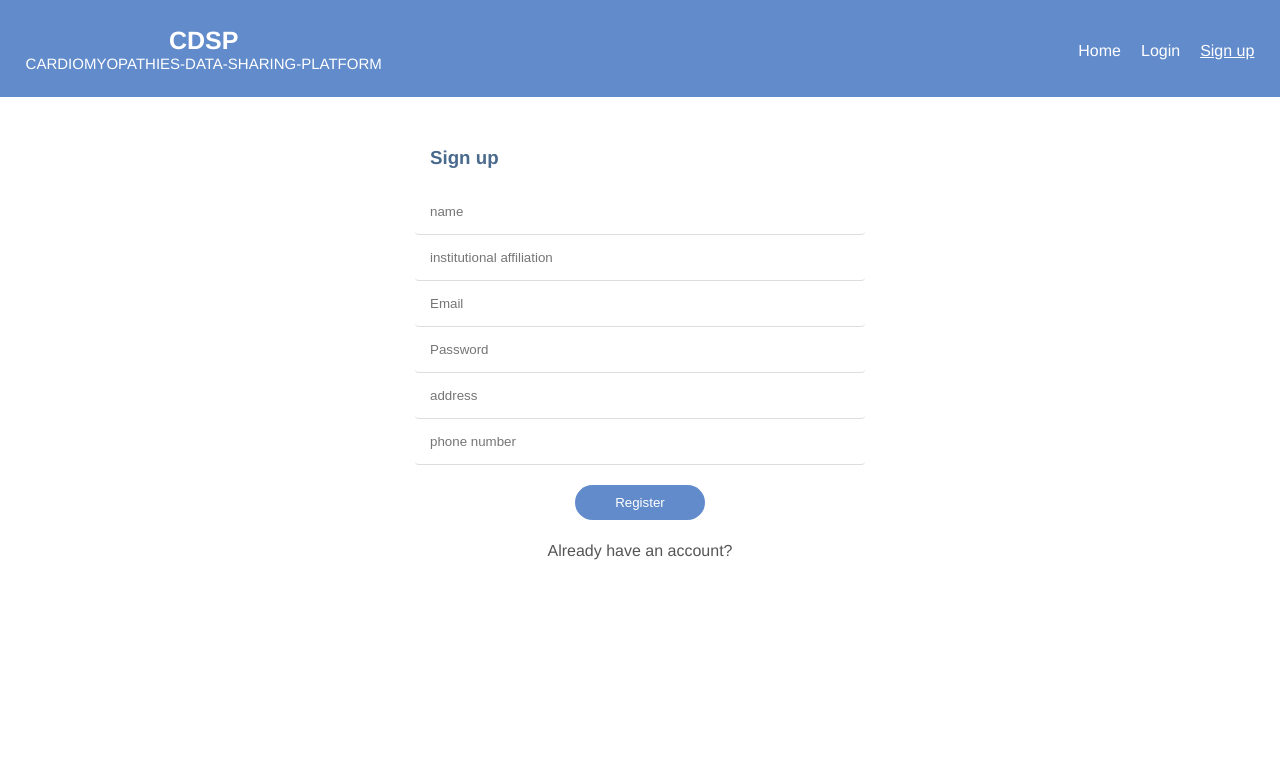
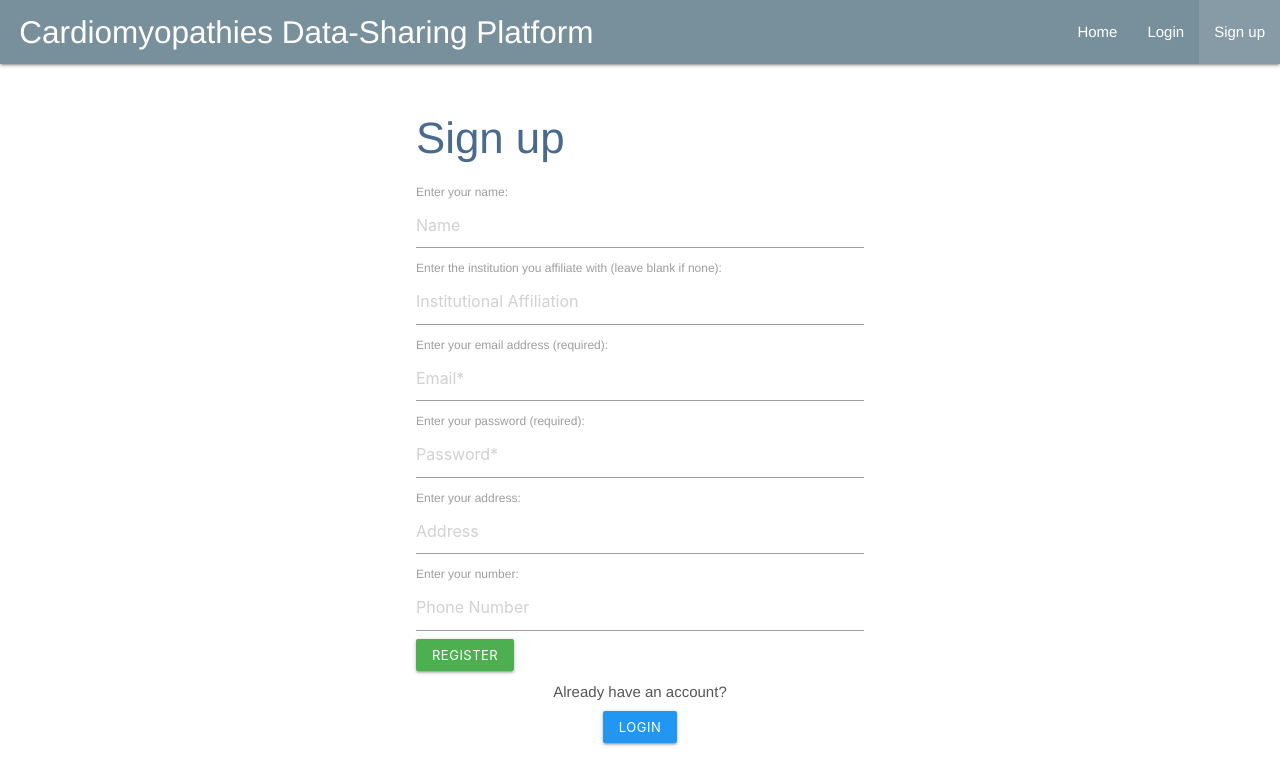
Before and after one commit to Group-10-Vue-Assignment/Cardiomyopathies-Data-Sharing-Platform, a Vue app: page /signup in a window 1280 px wide. Shown: the top 784 px of the page. Built offline with nearby package versions, Linux system fonts and the light colour scheme; no server answers; what vue3-apexcharts would draw is missing.

Commit message:
Changes to UI/UX
Changes to navigation bar, styling, packages and UI/UX in general.

```diff
--- a/package.json
+++ b/package.json
@@ -11,6 +11,8 @@
     "apexcharts": "^3.24.0",
     "core-js": "^3.6.5",
     "firebase": "^8.2.5",
+    "material-design-icons": "^3.0.1",
+    "materialize-css": "^1.0.0-rc.2",
     "papaparse": "^5.3.0",
     "vue": "^3.0.0",
     "vue-router": "^4.0.0-0",
@@ -18,6 +20,7 @@
     "vuex": "^4.0.0-0"
   },
   "devDependencies": {
+    "@types/materialize-css": "^1.0.8",
     "@vue/cli-plugin-babel": "~4.5.0",
     "@vue/cli-plugin-eslint": "~4.5.0",
     "@vue/cli-plugin-router": "~4.5.0",
--- a/src/App.vue
+++ b/src/App.vue
@@ -6,12 +6,16 @@
   </Suspense>
 </template>
 <script>
+import M from "materialize-css";
 import NavBar from "./components/NavBar.vue";
 import NotificationContainer from "@/components/NotificationContainer.vue";
 export default {
   components: {
     NavBar,
     NotificationContainer
+  },
+  mounted() {
+    M.AutoInit();
   }
 };
 </script>
--- a/src/components/DetailGraph.vue
+++ b/src/components/DetailGraph.vue
@@ -4,7 +4,7 @@
   <p>{{ graphInformation.typeOfData }}</p>
   <p>{{ graphInformation.paper }}</p>
   <p>Added on: {{ date.toDateString() }}</p>
-  <div>
+  <div class="graph">
     <LineChart class="center" :graphInformation="graphInformation" />
   </div>
   <div v-if="error" class="error">{{ error }}</div>
--- a/src/components/GlobalGraph.vue
+++ b/src/components/GlobalGraph.vue
@@ -8,13 +8,29 @@
       :graphInformation="graph.graphInformation"
     >
       <div class="graph-btns">
-        <button @click="graphDetails(graph.graphId)">View Details</button>
+        <button
+          class="waves-effect waves-light btn-small blue-grey lighten-2"
+          @click="graphDetails(graph.graphId)"
+        >
+          View Details
+        </button>
       </div>
     </line-chart>
-    <button @click="getPreviousGraph" :disabled="disablePreviousButton">
-      Previous
+    <button
+      class="waves-effect waves-light btn-small blue-grey lighten-2"
+      @click="getPreviousGraph"
+      :disabled="disablePreviousButton"
+    >
+      <i class="material-icons">arrow_back</i>
     </button>
-    <button @click="getNextGraph" :disabled="disableNextButton">Next</button>
+    <a class="noSelect">⠀</a>
+    <button
+      class="waves-effect waves-light btn-small blue-grey lighten-2"
+      @click="getNextGraph"
+      :disabled="disableNextButton"
+    >
+      <i class="material-icons">arrow_forward</i>
+    </button>
   </div>
 </template>
 
@@ -184,6 +200,13 @@ export default {
   justify-content: center;
 }
 
+.noSelect {
+  -webkit-user-select: none;
+  -moz-user-select: none;
+  -ms-user-select: none;
+  user-select: none;
+}
+
 .graph-btns {
   margin-right: -8.5%;
 }
--- a/src/components/NavBar.vue
+++ b/src/components/NavBar.vue
@@ -1,29 +1,33 @@
 <template>
-  <div>
-    <nav class="nav-bar">
-      <div class="logo">
-        CDSP
-        <p class="slogan">Cardiomyopathies-Data-Sharing-Platform</p>
+  <div v-if="!user" class="non-user">
+    <nav class="blue-grey lighten-1">
+      <div class="nav-wrapper">
+        <a class="brand-logo">Cardiomyopathies Data-Sharing Platform</a>
+        <ul id="nav-mobile" class="right hide-on-med-and-down">
+          <li><router-link to="/">Home</router-link></li>
+          <li><router-link to="/login">Login</router-link></li>
+          <li><router-link to="/signup">Sign up</router-link></li>
+        </ul>
       </div>
-      <div class="nav-items">
-        <div v-if="!user" class="non-user">
-          <router-link class="nav-item" to="/">Home</router-link>
-          <router-link class="nav-item" to="/login">Login</router-link>
-          <router-link class="nav-item" to="/signup">Sign up</router-link>
-        </div>
-        <div v-else class="user-items">
-          <router-link class="nav-item" to="/global-dashboard"
-            >Global Dashboard</router-link
-          >
-          <router-link class="nav-item" to="/user-dashboard"
-            >User Dashboard</router-link
-          >
-          <router-link class="nav-item" to="/searchpage"
-            >Search Graphs</router-link
-          >
-          <router-link class="nav-item" to="/add-graph">Add Graph</router-link>
-          <button @click="handleClick" class="logout-btn">Log out</button>
-        </div>
+    </nav>
+  </div>
+  <div v-else class="user-items">
+    <nav class="blue-grey lighten-1">
+      <div class="nav-wrapper">
+        <a class="brand-logo">Cardiomyopathies Data-Sharing Platform</a>
+        <ul id="nav-mobile" class="right hide-on-med-and-down">
+          <li>
+            <router-link to="/global-dashboard">Global Dashboard</router-link>
+          </li>
+          <li>
+            <router-link to="/user-dashboard">User Dashboard</router-link>
+          </li>
+          <li><router-link to="/searchpage">Search Graphs</router-link></li>
+          <li><router-link to="/add-graph">Add Graph</router-link></li>
+          <li class="logout-btn" @click="handleClick">
+            <i class="small material-icons">exit_to_app</i>
+          </li>
+        </ul>
       </div>
     </nav>
   </div>
@@ -56,11 +60,8 @@ export default {
 </script>
 
 <style scoped>
-.nav-bar {
-  padding: 2%;
-  background: #618bca;
-  display: flex;
-  justify-content: space-between;
+.brand-logo {
+  margin-left: -48.5%;
 }
 
 .user-items {
@@ -71,38 +72,13 @@ export default {
   display: flex;
 }
 
-.logo {
-  font-size: 25px;
-  color: white;
-  text-transform: uppercase;
-  font-weight: bold;
-}
-
-.slogan {
-  font-size: 15px;
-  color: white;
-  text-transform: uppercase;
-  font-weight: 500;
-}
-
 .logout-btn {
-  margin: 0;
-  padding: 0;
-  font-size: 16px;
-  margin-left: 20px;
-  margin-top: 16px;
-  background: #618bca;
-}
-
-.nav-item {
-  color: white;
-  margin-top: 16px;
-  margin-left: 20px;
-
-  text-decoration: none;
+  margin-right: 8px;
+  cursor: pointer;
 }
 
 a.router-link-exact-active {
-  text-decoration: underline;
+  background-color: rgba(255, 255, 255, 0.1);
+  text-decoration: none;
 }
 </style>
--- a/src/main.js
+++ b/src/main.js
@@ -4,6 +4,9 @@ import router from "./router";
 import store from "./store";
 import { projectAuth } from "./firebase/config";
 import VueApexCharts from "vue3-apexcharts";
+import "materialize-css";
+import "materialize-css/dist/css/materialize.min.css";
+import "material-design-icons/iconfont/material-icons.css";
 
 let app;
 
--- a/src/views/GlobalDashboard.vue
+++ b/src/views/GlobalDashboard.vue
@@ -1,12 +1,16 @@
 <template>
-  <h1>Global Dashboard</h1>
-  <h3>Graphs created by everyone</h3>
+  <div class="col s6 m6">
+    <div class="card blue-grey darken-1">
+      <div class="card-content white-text">
+        <span class="card-title">Global Dashboard</span>
+        <p>
+          The graphs generated on this page are the ones that have been created
+          by other people.
+        </p>
+      </div>
+    </div>
+  </div>
   <div v-if="error">{{ error }}</div>
-  <div class="userDetails" v-if="userDetails">
-    <label>{{ userDetails.name }}</label>
-    <br />
-    <label>{{ userDetails.institution }}</label>
-  </div>
   <div>
     <Suspense>
       <template #default>
@@ -44,10 +48,7 @@ export default {
 </script>
 
 <style>
-h1 {
-  padding: 0.5%;
-}
 .userDetails {
-  padding: 0.5%;
+  color: white;
 }
 </style>
--- a/src/views/Login.vue
+++ b/src/views/Login.vue
@@ -1,17 +1,32 @@
 <template>
-  <form @submit.prevent="handleSubmit">
+  <form @submit.prevent="handleSubmit" class="col s12">
     <h3>Login</h3>
-    <input type="email" placeholder="Email" v-model="email" />
-    <input type="password" placeholder="Password" v-model="password" />
-    <div v-if="error" class="error">{{ error }}</div>
-    <button>Log in</button>
-
-    <div class="switch-user">
-      <router-link to="/signup">Not registered?</router-link>
-
-      <router-link to="/forgotpassword">Forgotten password?</router-link>
+    <div v-if="error" class="error card-panel red">
+      <span>{{ error }}</span>
     </div>
+    <label>Enter your username (Email):</label>
+    <input class="validate" type="email" placeholder="Email" v-model="email" />
+    <label>Enter your password:</label>
+    <input
+      class="validate"
+      type="password"
+      placeholder="Password"
+      v-model="password"
+    />
+    <button class="waves-effect waves-light btn-small blue">Log in</button>
   </form>
+  <div class="switch-user">
+    <router-link to="/signup">
+      <button class="waves-effect waves-light btn-small green">
+        Sign Up
+      </button>
+    </router-link>
+    <router-link to="/forgotpassword">
+      <button class="waves-effect waves-light btn-small red">
+        Reset Password
+      </button>
+    </router-link>
+  </div>
 </template>
 
 <script>
@@ -37,9 +52,9 @@ export default {
 
 <style>
 .error {
-  margin: 21px;
+  font-size: 90%;
+  color: white;
   text-align: center;
-  color: red;
 }
 
 .switch-user {
@@ -59,49 +74,25 @@ export default {
 }
 
 form {
-  width: 450px;
+  width: 35%;
   display: block;
   margin: 50px auto;
-  background: white;
   text-align: left;
-  padding: 40px;
-  border-radius: 10px;
 }
 
-form h3 {
-  margin-left: 15px;
-  margin-bottom: 20px;
+.icon_style {
+  position: absolute;
+  right: 10px;
+  top: 10px;
+  font-size: 20px;
+  color: white;
+  cursor: pointer;
 }
 
-input,
-select {
-  display: block;
-  padding: 15px;
-  width: 100%;
-  box-sizing: border-box;
-  border: none;
-  border-bottom: 1px solid #ddd;
-  border-radius: 4px;
-  color: #555;
-}
 input[type="checkbox"] {
   display: inline-block;
   width: 16px;
   margin: 0 10px 0 0;
-}
-
-button {
-  display: block;
-  background-color: #618bca;
-  border: 0;
-  margin: auto;
-  width: 130px;
-  padding: 10px 20px;
-  cursor: pointer;
-  margin-top: 20px;
-  color: white;
-  border-radius: 20px;
-  text-decoration: none;
 }
 
 button:disabled {
--- a/src/views/Signup.vue
+++ b/src/views/Signup.vue
@@ -2,29 +2,62 @@
 <template>
   <form @submit.prevent="handleSubmit">
     <h3>Sign up</h3>
-    <input type="text" placeholder="name" v-model="displayName" required />
+    <label>Enter your name:</label>
     <input
+      class="validate"
       type="text"
-      placeholder="institutional affiliation "
+      placeholder="Name"
+      v-model="displayName"
+      required
+    />
+    <label
+      >Enter the institution you affiliate with (leave blank if none):</label
+    >
+    <input
+      class="validate"
+      type="text"
+      placeholder="Institutional Affiliation"
       v-model="institution"
       required
     />
-    <input type="email" placeholder="Email" v-model="email" required />
-    <input type="password" placeholder="Password" v-model="password" required />
-    <input type="address" placeholder="address" v-model="address" />
+    <label>Enter your email address (required):</label>
     <input
+      class="validate"
+      type="email"
+      placeholder="Email*"
+      v-model="email"
+      required
+    />
+    <label>Enter your password (required):</label>
+    <input
+      class="validate"
+      type="password"
+      placeholder="Password*"
+      v-model="password"
+      required
+    />
+    <label>Enter your address:</label>
+    <input
+      class="validate"
+      type="text"
+      placeholder="Address"
+      v-model="address"
+    />
+    <label>Enter your number:</label>
+    <input
+      class="validate"
       type="tel"
-      placeholder="phone number"
-      name="phone"
+      placeholder="Phone Number"
       v-model="phoneNumber"
     />
-
-    <button>Register</button>
+    <button class="waves-effect waves-light btn-small green">Register</button>
+    <div v-if="error" class="error">{{ error }}</div>
     <div class="switch-user">
-      <router-link to="/login"> Already have an account?</router-link>
+      Already have an account?
+      <router-link to="/login">
+        <button class="waves-effect waves-light btn-small blue">Login</button>
+      </router-link>
     </div>
-
-    <div v-if="error" class="error">{{ error }}</div>
   </form>
 </template>
 
@@ -91,63 +124,53 @@ export default {
 };
 </script>
 
-<style scoped>
+<style>
 .error {
-  margin: 20px;
+  font-size: 90%;
+  color: white;
   text-align: center;
-  color: red;
 }
 
 .switch-user {
-  margin-top: 15px;
+  margin-top: 10px;
   text-align: center;
   color: #555;
+  align-items: center;
+  display: flex;
+  justify-content: center;
+  flex-direction: column;
 }
 
 .switch-user a {
+  margin-top: 7px;
   text-decoration: none;
-  color: #555;
+  color: rgb(255, 255, 255);
 }
 
 form {
-  width: 450px;
-  margin: 10px auto;
-  background: white;
+  width: 35%;
+  display: block;
+  margin: 50px auto;
   text-align: left;
-  padding: 40px;
-  border-radius: 10px;
 }
 
-form h3 {
-  margin-left: 15px;
-  margin-bottom: 20px;
+.icon_style{
+    position: absolute;
+    right: 10px;
+    top: 10px;
+    font-size: 20px;
+    color: white;
+    cursor:pointer;
 }
 
-input,
-select {
-  display: block;
-  padding: 15px;
-  width: 100%;
-  box-sizing: border-box;
-  border: none;
-  border-bottom: 1px solid #ddd;
-  color: #555;
-}
 input[type="checkbox"] {
   display: inline-block;
   width: 16px;
   margin: 0 10px 0 0;
 }
 
-button {
-  display: block;
-  background: #618bca;
-  border: 0;
-  margin: auto;
-  padding: 10px 20px;
-  cursor: pointer;
-  margin-top: 20px;
-  color: white;
-  border-radius: 20px;
+button:disabled {
+  background-color: rgb(97 139 202 / 52%);
+  cursor: -moz-grab;
 }
 </style>
```
Also changed, not shown: src/components/SearchGraph.vue (+22 -5 lines), 1 other file (tests, documents, lock files or other folders).
